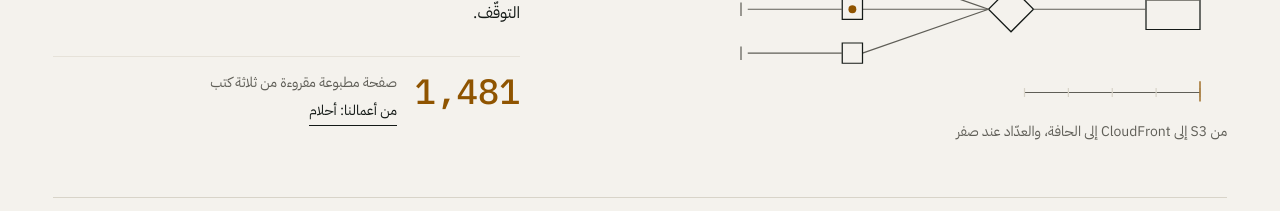
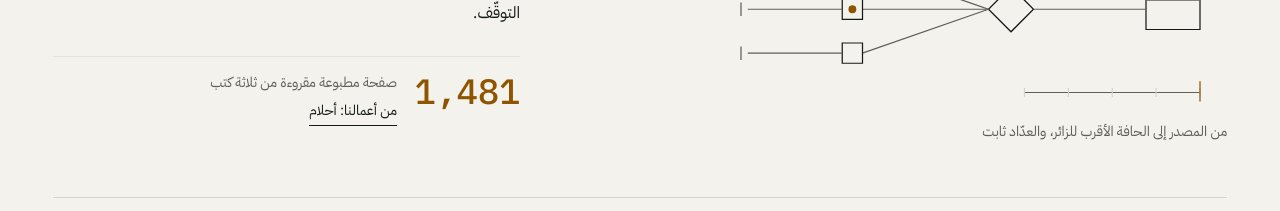
Before and after one commit to MrDMX7/elyoxe, a Next.js app in the folder site/: page / in a window 1280 px wide. Shown: the part 2280-2491 px from the top of the page. Built offline with nearby package versions, Linux system fonts and the light colour scheme.

Commit message:
Cloud instrument caption without service names

```diff
--- a/site/components/Services.tsx
+++ b/site/components/Services.tsx
@@ -357,7 +357,7 @@ const NOTE: Record<string, L> = {
   web: { ar: "تخطيط واحد ينعكس بين RTL وLTR", en: "One layout, mirrored between LTR and RTL" },
   ai: { ar: "مستندات عربية ولاتينية في مسارٍ واحد", en: "Arabic and Latin documents in one lane" },
   software: { ar: "إشارة SIGKILL ثم استئناف بلا فجوة في البيانات", en: "SIGKILL, then resume with no gap in the data" },
-  cloud: { ar: "من S3 إلى CloudFront إلى الحافة، والعدّاد عند صفر", en: "S3 to CloudFront to the edge, the meter at zero" },
+  cloud: { ar: "من المصدر إلى الحافة الأقرب للزائر، والعدّاد ثابت", en: "From the origin to the edge nearest the visitor, the meter steady" },
 };
 
 /* ── proof figure: counts once, on enter ──────────────────────── */
```
